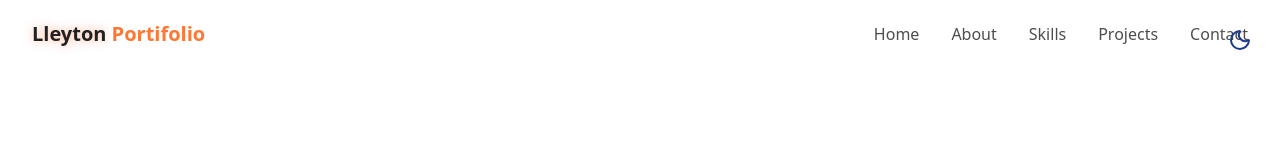
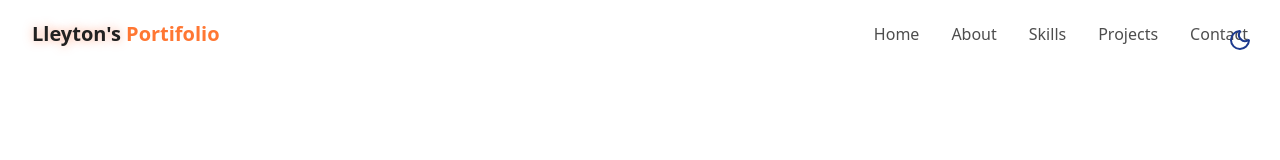
Before and after one commit to lley-tonn/my_portifolio, a React (Vite) app: page / in a window 1280 px wide. Shown: the top 160 px of the page. Built offline with nearby package versions, Linux system fonts and the light colour scheme.

Commit message:
Navbar, gitignore

```diff
--- a/src/components/Navbar.jsx
+++ b/src/components/Navbar.jsx
@@ -37,7 +37,7 @@
             <div className="container flex items-center justify-between">
                 <a href="#hero" className="text-xl font-bold text-primary flex items-center">
                     <span className="relative z-10 ">
-                        <span className="text-glow text-foreground">Lleyton</span> Portifolio
+                        <span className="text-glow text-foreground">Lleyton's</span> Portifolio
                     </span>
                 </a>
                 {/* Desktop nav*/}
```
Also changed, not shown: 1 other file (tests, documents, lock files or other folders).
